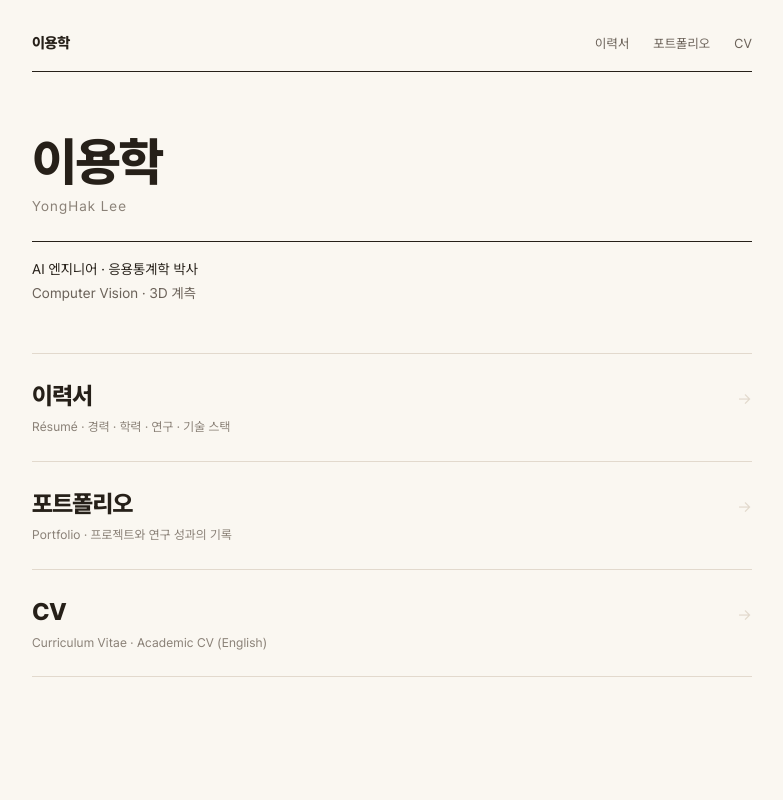
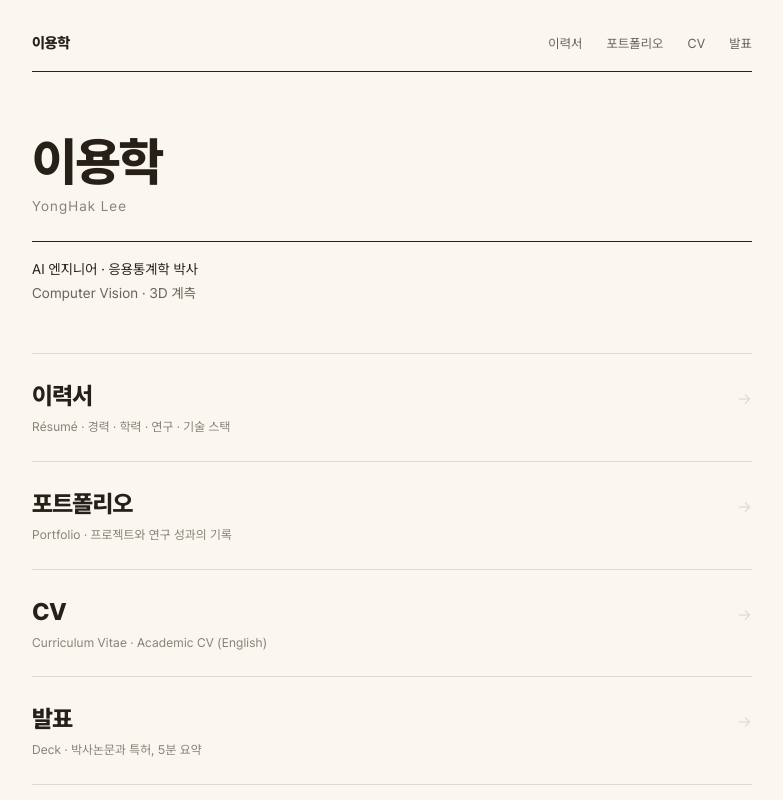
Before and after one commit to YongHakLee/portfolio, a Next.js app: page /portfolio/ in a window 1280 px wide. Shown: the top 800 px of the page, without its empty margins (248-1031 px from the left). Built offline with nearby package versions, Linux system fonts and the light colour scheme.

Commit message:
feat: 헤더와 홈에 발표 덱 진입점 추가
산출물 검사의 홈·헤더 링크 기대 개수를 3에서 4로 올렸다.

```diff
--- a/scripts/check-output.mjs
+++ b/scripts/check-output.mjs
@@ -71,12 +71,13 @@ const checks = [
     lectureThumbs.length === 12,
     `실제 ${lectureThumbs.length}장, 기대 12장`,
   ],
-  // 홈은 세 페이지 안내만 한다 (2026-08 개편).
+  // 홈은 네 페이지를 안내한다 (2026-08 개편 + 발표 덱).
   [
-    "홈 진입 링크 3개",
+    "홈 진입 링크 4개",
     index.includes('href="/portfolio/resume"') &&
       index.includes('href="/portfolio/work"') &&
-      index.includes('href="/portfolio/cv"'),
+      index.includes('href="/portfolio/cv"') &&
+      index.includes('href="/portfolio/deck"'),
   ],
   ["홈에 이름 노출", index.includes("YongHak Lee")],
   // 강의는 포트폴리오 '기타 활동'에만 남기고 이력서에서는 뺐다.
@@ -89,10 +90,11 @@ const checks = [
       work.includes('id="research"'),
   ],
   [
-    "헤더 링크 3개",
+    "헤더 링크 4개",
     resume.includes('href="/portfolio/resume"') &&
       resume.includes('href="/portfolio/work"') &&
-      resume.includes('href="/portfolio/cv"'),
+      resume.includes('href="/portfolio/cv"') &&
+      resume.includes('href="/portfolio/deck"'),
   ],
   // CV는 cv.pdf(영문 LaTeX)를 그대로 옮긴 페이지다.
   [
--- a/src/app/(site)/page.tsx
+++ b/src/app/(site)/page.tsx
@@ -19,6 +19,12 @@ const entries = [
     label: "CV",
     labelEn: "Curriculum Vitae",
     desc: "Academic CV (English)",
+  },
+  {
+    href: "/deck",
+    label: "발표",
+    labelEn: "Deck",
+    desc: "박사논문과 특허, 5분 요약",
   },
 ];
 
--- a/src/components/SiteHeader.tsx
+++ b/src/components/SiteHeader.tsx
@@ -17,6 +17,9 @@ export default function SiteHeader() {
           <Link href="/cv" className="whitespace-nowrap hover:text-ink">
             CV
           </Link>
+          <Link href="/deck" className="whitespace-nowrap hover:text-ink">
+            발표
+          </Link>
         </nav>
       </div>
     </header>
```
